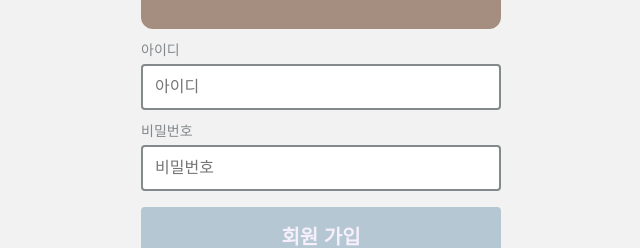
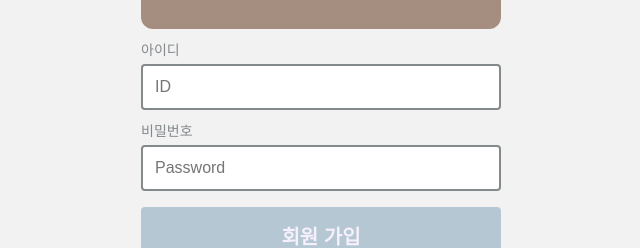
Before and after one commit to aosjehdgus/login-product, a React (Create React App) app in the folder frontend/: page / in a window 1280 px wide. Shown: the part 267-515 px from the top of the page, without its empty margins (319-959 px from the left). Built offline with nearby package versions, Linux system fonts and the light colour scheme; no server answers.

Commit message:
Change placeholder

```diff
--- a/frontend/src/LoginForm.js
+++ b/frontend/src/LoginForm.js
@@ -116,7 +116,7 @@ class LoginForm extends React.Component {
 
               label = '아이디'
               type = 'text'
-              placeholder = '아이디'
+              placeholder = 'ID'
               value = {this.state.username ? this.state.username : ''}
               onChange = { (val) => this.setInputValue('username', val) }
           />
@@ -125,7 +125,7 @@ class LoginForm extends React.Component {
 
               label = '비밀번호'
               type = 'password'
-              placeholder = '비밀번호'
+              placeholder = 'Password'
               value = {this.state.password ? this.state.password : ''}
               onChange = { (val) => this.setInputValue('password', val) }
           />
```
